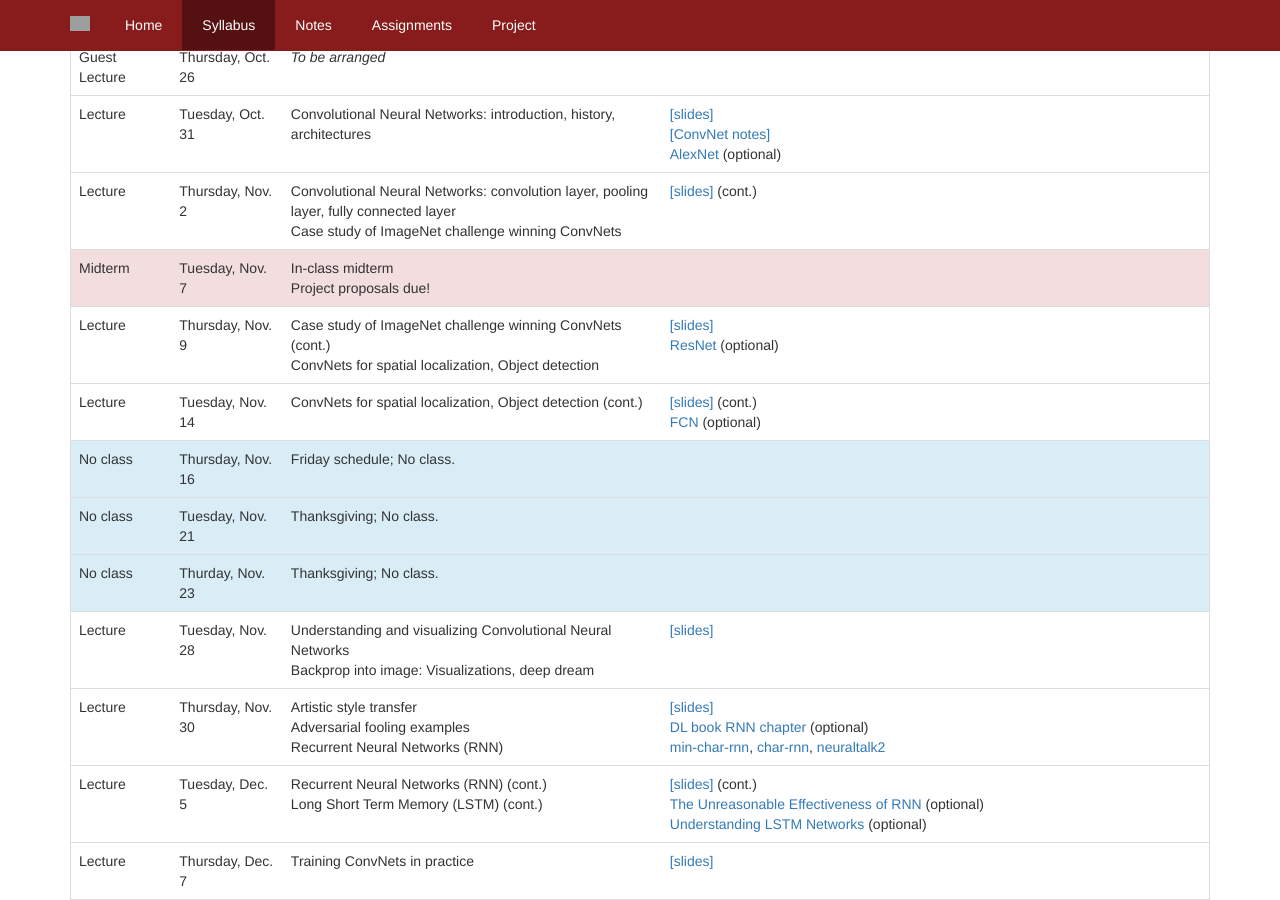
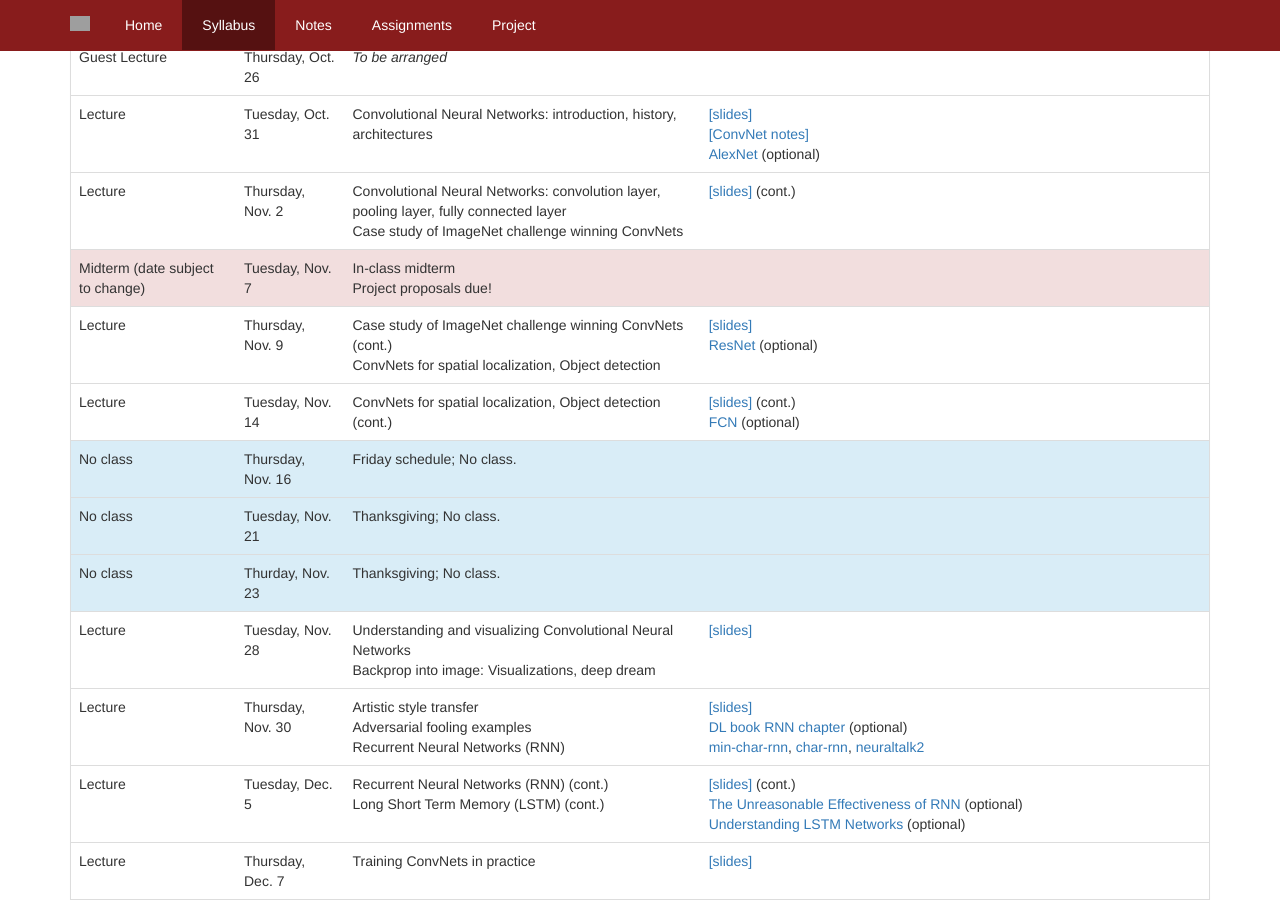
Before and after one commit to compsci682/compsci682.github.io, a Jekyll site: the page syllabus.html, which Jekyll copies as it is, in a window 1280 px wide and 900 px high, scrolled down 1299 px. Built offline with Jekyll 4.4.1, drawn with Linux system fonts in a browser that asks for light colours; grey boxes are pictures that could not be loaded.

Commit message:
Update syllabus.html

```diff
--- a/syllabus.html
+++ b/syllabus.html
@@ -285,7 +285,7 @@
     </td>
   </tr>
   <tr class="danger">
-    <td>Midterm</td>
+    <td>Midterm (date subject to change)</td>
     <td>Tuesday, Nov. 7</td>
     <td>
         In-class midterm<br>
```
